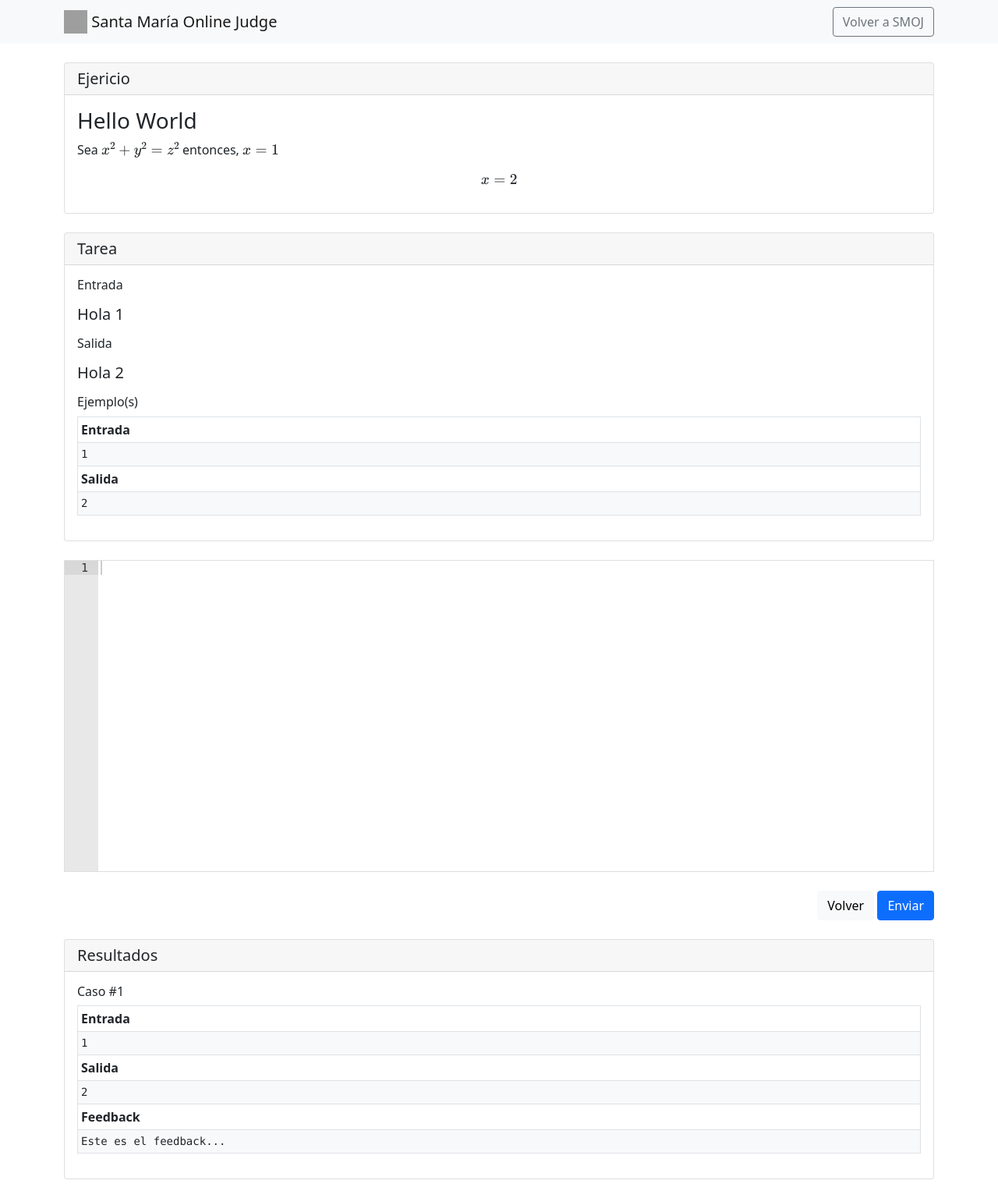
After one commit to hleytondiaz/cody, a Flask app: page /exercises/1/1 in a window 1280 px wide. The commit adds this page. Shown: the whole page at 78% size. Run offline with Flask 2, Linux system fonts and the light colour scheme; some libraries are stand-ins or nearby versions; grey boxes are pictures that could not be loaded.

Commit message:
Tareas realizadas: - Actualización de app.py. - Se añaden nueva template: exercise.html. - Se actualizan templates ya creadas. - Integración con Markdown. - Integración con MathJax.

```diff
--- a/app/app.py
+++ b/app/app.py
@@ -1,7 +1,10 @@
 from flask import Flask
 from flask import render_template
+from flaskext.markdown import Markdown
 
 app = Flask(__name__)
+
+Markdown(app)
 
 @app.route('/')
 def index():
@@ -30,5 +33,15 @@ def quiz(category=None):
     return render_template('quiz.html', questions=questions, quiz_category=quiz_category)
 
 @app.route('/exercises/<string:category>')
-def exercises(category=None):
-    return render_template('exercises.html')
+@app.route('/exercises/<string:category>/<int:id_exercise>')
+def exercises(category=None, id_exercise=None):
+    if category and id_exercise:
+        return render_template('exercise.html', )
+    else:
+        exercises = [
+            'Ejemplo 1',
+            'Ejemplo 2',
+            'Ejemplo 3',
+            'Ejemplo 4'
+        ]
+        return render_template('exercises.html', exercises=exercises)
--- a/app/templates/base.html
+++ b/app/templates/base.html
@@ -5,16 +5,17 @@
 		<meta name="viewport" content="width=device-width, initial-scale=1">
 		<title>{% block title %}{% endblock %}</title>
 		<link href="https://cdn.jsdelivr.net/npm/bootstrap@5.1.3/dist/css/bootstrap.min.css" rel="stylesheet" integrity="sha384-1BmE4kWBq78iYhFldvKuhfTAU6auU8tT94WrHftjDbrCEXSU1oBoqyl2QvZ6jIW3" crossorigin="anonymous">
+		{% block additional_css %}{% endblock %}
 	</head>
 	<body>
 		<nav class="navbar navbar-expand-lg navbar-light bg-light">
 			<div class="container">
-				<a class="navbar-brand" href="#">
+				<a class="navbar-brand" href={{ url_for('index') }}>
 					<img src="https://smoj.inf.utfsm.cl/images/logo-usm.png" width="30" height="30" class="d-inline-block align-top" alt="">
 					Santa María Online Judge
 				</a>
 				<div class="d-flex">
-					<button class="btn btn-outline-secondary">Volver</button>
+					<a class="btn btn-outline-secondary" href="https://smoj.inf.utfsm.cl/" role="button">Volver a SMOJ</a>
 				</div>
 			</div>
 		</nav>
@@ -26,5 +27,6 @@
 			</div>
 		</div>
 		<script src="https://cdn.jsdelivr.net/npm/bootstrap@5.1.3/dist/js/bootstrap.min.js" integrity="sha384-QJHtvGhmr9XOIpI6YVutG+2QOK9T+ZnN4kzFN1RtK3zEFEIsxhlmWl5/YESvpZ13" crossorigin="anonymous"></script>
+		{% block additional_javascript %}{% endblock %}
 	</body>
 </html>
--- /dev/null
+++ b/app/templates/exercise.html
@@ -0,0 +1,114 @@
+{% extends 'base.html' %}
+
+{% block title %}Ejercicio{% endblock %}
+
+{% block body %}
+	<div class="card mb-4">
+		<h5 class="card-header">Ejericio</h5>
+		<div class="card-body">
+			{% filter markdown %}
+### Hello World
+Sea \\(x^2 + y^2 = z^2\\) entonces, \\(x = 1\\)
+
+$$x = 2$$
+			{% endfilter %}
+		</div>
+	</div>
+	<div class="card">
+		<h5 class="card-header">Tarea</h5>
+		<div class="card-body">
+			<h6>Entrada</h6>
+			<p>
+				{{ "##### Hola 1" | markdown }}
+			</p>
+			<h6>Salida</h6>
+			<p>
+				{{ "##### Hola 2" | markdown }}
+			</p>
+			<h6>Ejemplo(s)</h6>
+			<div class="table-responsive">
+				<table class="table table-sm table-bordered">
+					<tbody>
+						<tr>
+							<td style="font-weight: 600;">Entrada</td>
+						</tr>
+						<tr>
+							<td class="bg-light">
+								<pre class="mb-0">1</pre>
+							</td>
+						</tr>
+						<tr>
+							<td style="font-weight: 600;">Salida</td>
+						</tr>
+						<tr>
+							<td class="bg-light">
+								<pre class="mb-0">2</pre>
+							</td>
+						</tr>
+					</tbody>
+				</table>
+			</div>
+		</div>
+	</div>
+	<div class="my-4">
+		<div id="editor" style="min-height: 400px; border: 1px solid rgba(0,0,0,.125);"></div>
+	</div>
+	<div class="mb-4" style="text-align: right;">
+		<a class="btn btn-light" role="button" href={{ url_for('index') }}>Volver</a>
+		<button type="button" class="btn btn-primary">Enviar</button>
+	</div>
+	<div class="card mb-4">
+		<h5 class="card-header">Resultados</h5>
+		<div class="card-body">
+			<h6>Caso &#35;1</h6>
+			<div class="table-responsive">
+				<table class="table table-sm table-bordered">
+					<tbody>
+						<tr>
+							<td style="font-weight: 600;">Entrada</td>
+						</tr>
+						<tr>
+							<td class="bg-light">
+								<pre class="mb-0">1</pre>
+							</td>
+						</tr>
+						<tr>
+							<td style="font-weight: 600;">Salida</td>
+						</tr>
+						<tr>
+							<td class="bg-light">
+								<pre class="mb-0">2</pre>
+							</td>
+						</tr>
+						<tr>
+							<td style="font-weight: 600;">Feedback</td>
+						</tr>
+						<tr>
+							<td class="bg-light">
+								<pre class="mb-0">Este es el feedback...</pre>
+							</td>
+						</tr>
+					</tbody>
+				</table>
+			</div>
+		</div>
+	</div>
+{% endblock %}
+
+{% block additional_javascript %}
+	<script src="https://cdnjs.cloudflare.com/ajax/libs/ace/1.4.14/ace.min.js" type="text/javascript" charset="utf-8"></script>
+	<script src="https://cdnjs.cloudflare.com/ajax/libs/ace/1.4.14/theme-xcode.min.js" integrity="sha512-x7Tll5GOde0h/BOxk9HlqwOM0V7qnSk8NR7Qh7qqmD27cMRBlbNfFQFTZDlVsLSuwCr/7gtlfFf3lv59Qkkk8A==" crossorigin="anonymous" referrerpolicy="no-referrer"></script>
+	<script src="https://cdnjs.cloudflare.com/ajax/libs/ace/1.4.14/mode-python.min.js" integrity="sha512-5quc8iiv3k68XXN7adEav7dyI4bnTDz7WSa99HZmgJk8gZlabsTQibJso2fAZpSO598IZIasgfu/StF9oX+kqQ==" crossorigin="anonymous" referrerpolicy="no-referrer"></script>
+	<script src="https://polyfill.io/v3/polyfill.min.js?features=es6"></script>
+	<script id="MathJax-script" async src="https://cdn.jsdelivr.net/npm/mathjax@3/es5/tex-mml-chtml.js"></script>
+	<script>
+		var editor = ace.edit("editor");
+		editor.setOptions({
+			printMargin: false,
+			highlightActiveLine: false,
+			theme: "ace/theme/xcode",
+			fontSize: "15px"
+		});
+		editor.session.setMode("ace/mode/python");
+	</script>
+{% endblock %}
--- a/app/templates/index.html
+++ b/app/templates/index.html
@@ -15,7 +15,7 @@
 				{% for item in progress_list %}
 				<tr>
 					<td>
-					<a href="#">{{ item }}</a>
+						<a href="exercises/programas-basicos">{{ item }}</a>
 					</td>
 					<td>Alto</td>
 					<td>
@@ -24,7 +24,7 @@
 						</div>
 					</td>
 					<td style="text-align: center;">
-					<button type="button" class="btn btn-primary">Evaluar</button>
+						<a class="btn btn-primary" role="button" href={{ url_for('quiz', category='programas-basicos') }}>Evaluar</a>
 					</td>
 				</tr>
 				{% endfor %}
--- a/app/templates/quiz.html
+++ b/app/templates/quiz.html
@@ -26,7 +26,7 @@
 	</div>
 	{% endfor %}
 	<div class="mb-4" style="text-align: center;">
-		<button type="button" class="btn btn-light">Cancelar</button>
+		<a class="btn btn-light" role="button" href={{ url_for('index') }}>Cancelar</a>
 		<button type="submit" class="btn btn-primary">Enviar</button>
 	</div>
 {% endblock %}
```
Also changed, not shown: app/templates/exercises.html (+27 -1 lines), README.md, 2 other files. Lines whose indentation alone changed are shown as unchanged.
